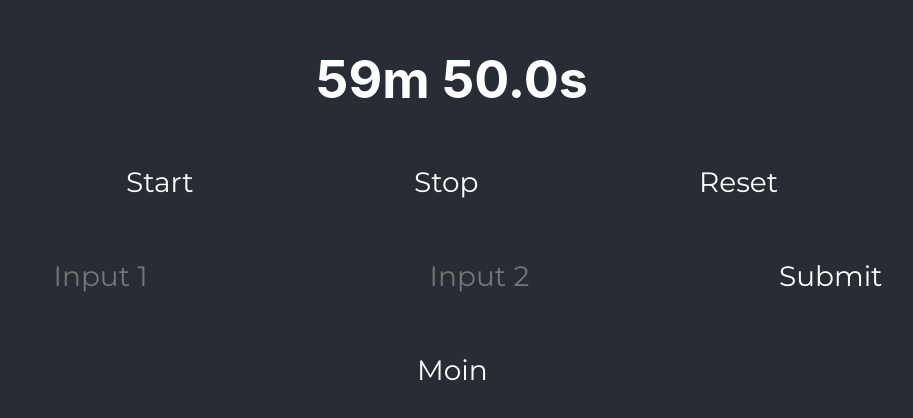
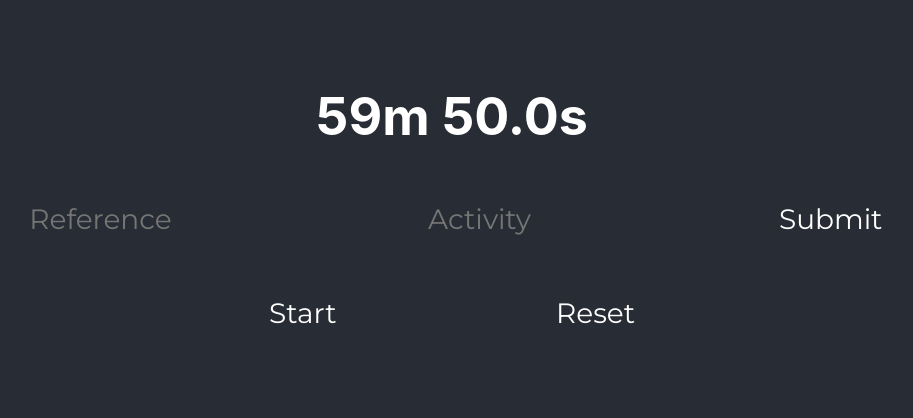
Before and after one commit to EricTheOnlyOne/questie, a React (Create React App) app: page / in a window 1280 px wide. Shown: the part 190-608 px from the top of the page, without its empty margins (188-1101 px from the left). Built offline with nearby package versions, Linux system fonts and the light colour scheme.

Commit message:
readme and styling

```diff
--- a/package.json
+++ b/package.json
@@ -7,6 +7,7 @@
     "@testing-library/jest-dom": "^5.17.0",
     "@testing-library/react": "^13.4.0",
     "@testing-library/user-event": "^13.5.0",
+    "animejs": "^3.2.2",
     "react": "^18.3.1",
     "react-dom": "^18.3.1",
     "react-scripts": "5.0.1",
--- /dev/null
+++ b/src/AnimetedComponent.js
@@ -0,0 +1,25 @@
+import React, { useEffect, useRef } from 'react';
+import anime from 'animejs';
+
+const AnimatedComponent = ({ children }) => {
+    const containerRef = useRef(null);
+
+    useEffect(() => {
+        anime({
+            targets: containerRef.current.children,
+            opacity: [0, 1],
+            translateY: [50, 0],
+            duration: 3000,
+            delay: anime.stagger(100, { start: 200 }), // Delay each child element
+            easing: 'easeOutExpo',
+        });
+    }, []);
+
+    return (
+        <div ref={containerRef}>
+            {children}
+        </div>
+    );
+};
+
+export default AnimatedComponent;
--- a/src/App.css
+++ b/src/App.css
@@ -50,6 +50,10 @@
   width: auto;
 }
 
+.Tabs-input:focus::placeholder {
+  color: transparent;
+}
+
 .Tabs-button:hover, .Tabs-input:hover {
   background-color:rgba(220, 220, 220, 0.1);
   animation: bounce-in 0.22s forwards;
@@ -61,6 +65,10 @@
 
 .Tabs-button:not(:hover), .Tabs-input:not(:hover) {
   animation: bounce-out 0.22s forwards;
+}
+
+.Tabs-input:focus {
+  outline: none;
 }
 
 @keyframes bounce-in {
--- a/src/App.js
+++ b/src/App.js
@@ -1,18 +1,15 @@
 import './App.css';
 import Stopwatch from './Stopwatch.js';
 import TabsButton from './TabsButton.js';
+import AnimatedComponent from './AnimetedComponent.js';
 
 function App() {
   return (
     <div className="App">
       <header className="App-header">
+      <AnimatedComponent>
         <Stopwatch />
-        <div className="Input-row">
-          <input type="text" className="Tabs-input" placeholder="Input 1" />
-          <input type="text" className="Tabs-input" placeholder="Input 2" />
-          <TabsButton text='Submit' />
-        </div>
-        <TabsButton text='Moin' onClick={() => console.log('Moin button clicked')} />
+      </AnimatedComponent>
       </header>
     </div>
   );
--- a/src/Stopwatch.js
+++ b/src/Stopwatch.js
@@ -4,6 +4,7 @@ import TabsButton from './TabsButton';
 
 
 function Stopwatch() {
+    const [toggleButtonText, setToggleButtonText] = useState('Start');
     const [time, setTime] = useState(3590000);
     const [isActive, setIsActive] = useState(false);
     const [accumulatedTime, setAccumulatedTime] = useState(0);
@@ -30,13 +31,16 @@ function Stopwatch() {
       return () => cancelAnimationFrame(animationFrameId);
     }, [isActive, accumulatedTime]);
 
-    const start = () => {
-      setIsActive(true);
-    };
+    const toggleWatch = () => {
+      if (isActive) {
+        setAccumulatedTime(time);
+        setIsActive(false);
+        setToggleButtonText('Start')
+      } else {
+        setIsActive(true);
+        setToggleButtonText('Stop')
+      }
 
-    const stop = () => {
-      setIsActive(false);
-      setAccumulatedTime(time);
     };
 
     const reset = () => {
@@ -62,9 +66,13 @@ function Stopwatch() {
     return (
       <div className='Stopwatch'>
         <h1>{formatTime(time)}</h1>
+        <div className="Input-row">
+          <input type="text" className="Tabs-input" placeholder="Reference" />
+          <input type="text" className="Tabs-input" placeholder="Activity" />
+          <TabsButton text='Submit' />
+        </div>
         <div className="Stopwatch-buttons">
-          <TabsButton text='Start' onClick={start} />
-          <TabsButton text='Stop' onClick={stop} />
+          <TabsButton text={toggleButtonText} onClick={toggleWatch} />
           <TabsButton text='Reset' onClick={reset} />
         </div>
       </div>
```
Also changed, not shown: 1 other file (tests, documents, lock files or other folders).
